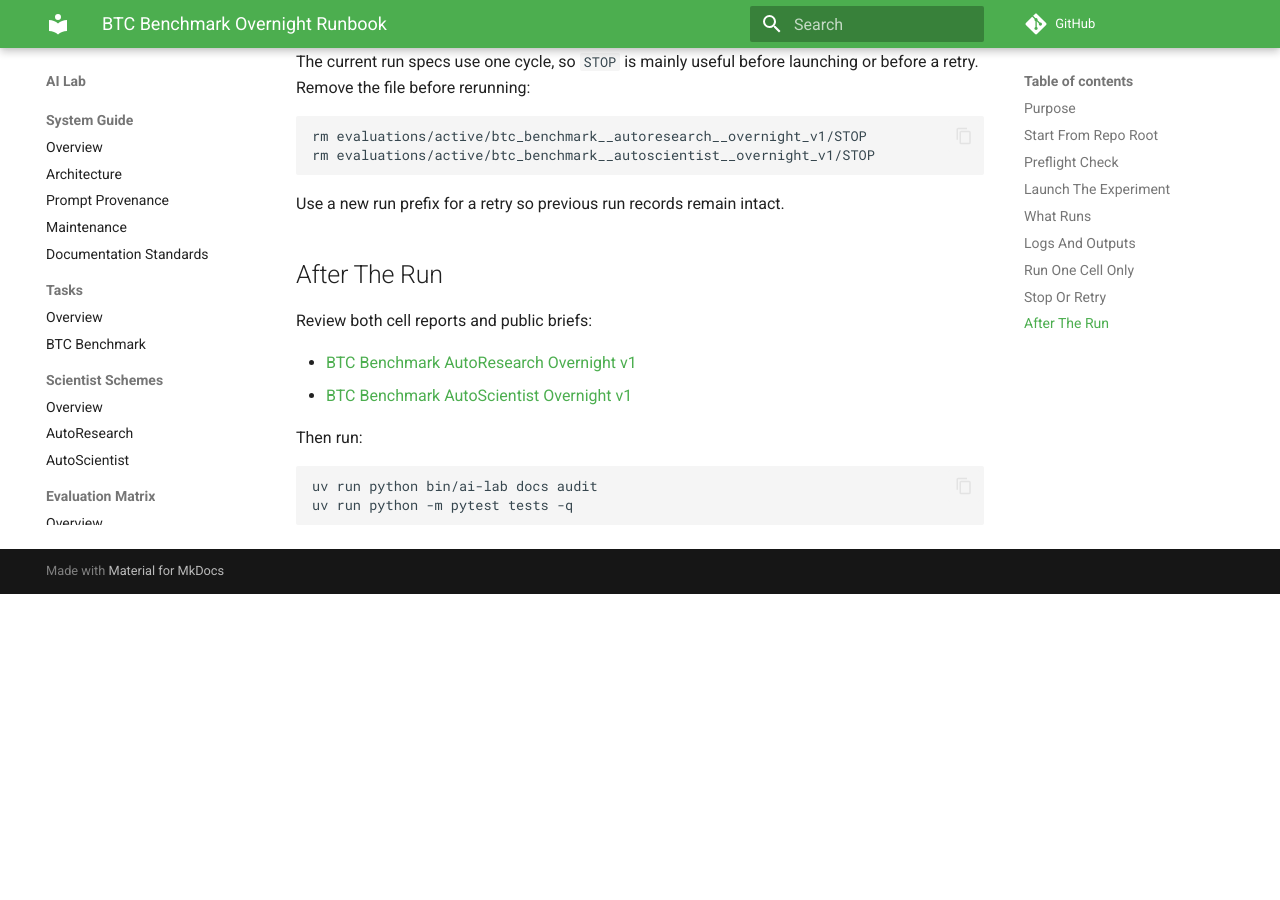
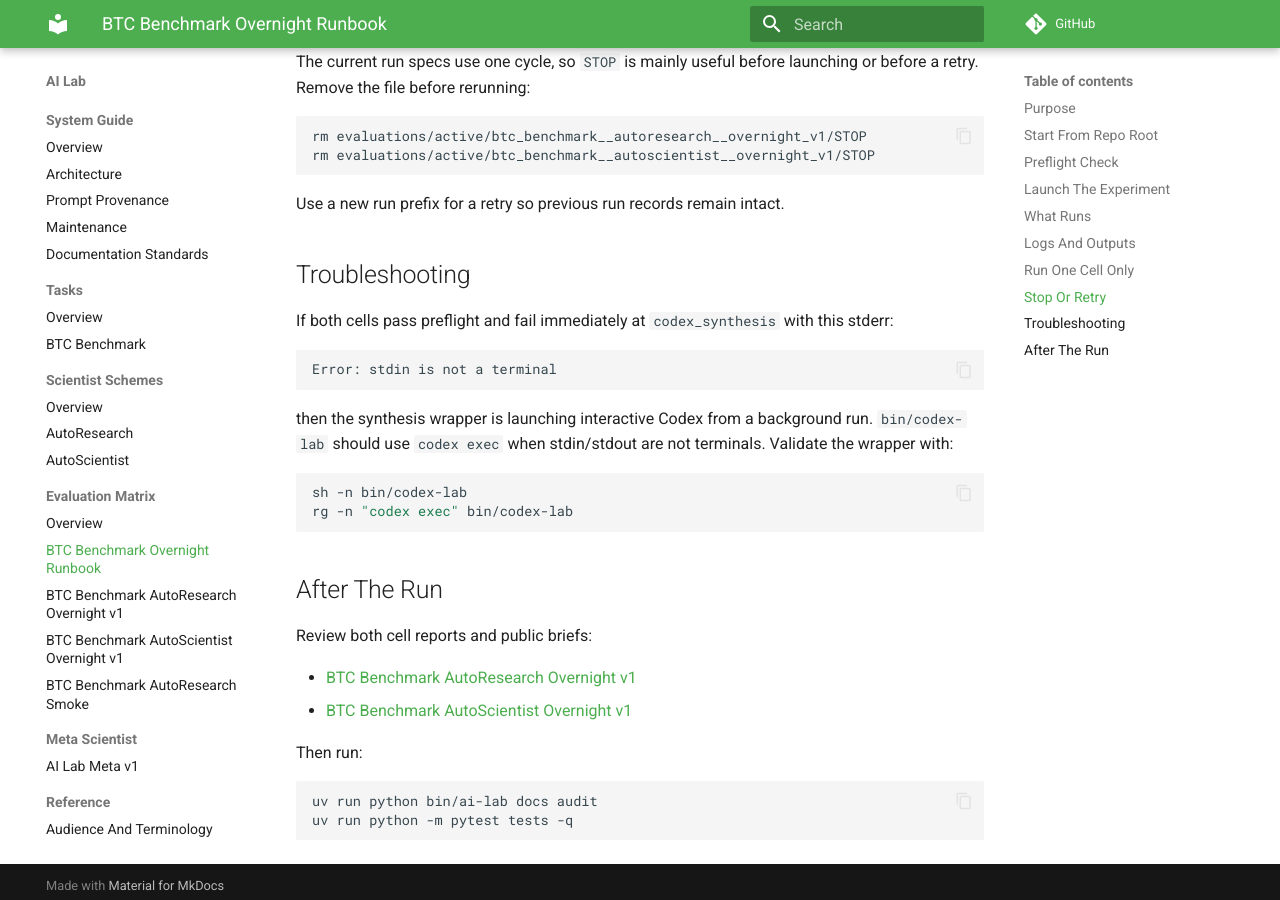
Before and after one commit to sungsoo-ahn/ai-lab, an MkDocs documentation site: the page built from docs/evaluations/btc-benchmark-overnight-runbook.md, in a window 1280 px wide and 900 px high, scrolled down 2378 px. Built offline with MkDocs 1.6.1 and Material for MkDocs 9.7.7, drawn with Linux system fonts in a browser that asks for light colours; a script that is not in the unit is left out; comment, search, counter and statistics services are not loaded; before the commit the page ends 2972 px from its top, so only the background shows below that.

Commit message:
Fix noninteractive Codex synthesis

````diff
--- a/docs/evaluations/btc-benchmark-overnight-runbook.md
+++ b/docs/evaluations/btc-benchmark-overnight-runbook.md
@@ -108,6 +108,21 @@
 
 Use a new run prefix for a retry so previous run records remain intact.
 
+## Troubleshooting
+
+If both cells pass preflight and fail immediately at `codex_synthesis` with this stderr:
+
+```text
+Error: stdin is not a terminal
+```
+
+then the synthesis wrapper is launching interactive Codex from a background run. `bin/codex-lab` should use `codex exec` when stdin/stdout are not terminals. Validate the wrapper with:
+
+```sh
+sh -n bin/codex-lab
+rg -n "codex exec" bin/codex-lab
+```
+
 ## After The Run
 
 Review both cell reports and public briefs:
````
Also changed, not shown: 2 other files.
